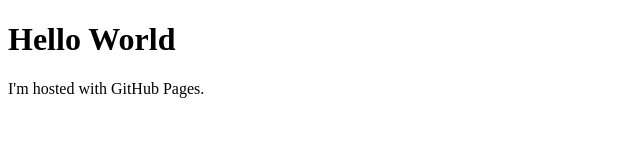
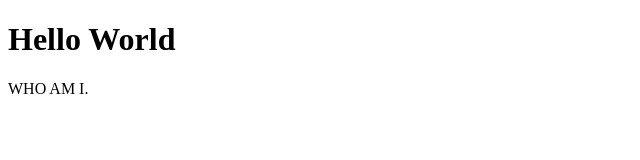
Before and after one commit to AQUIB007/AQUIB007.github.io, a plain HTML site: page index.html in a window 1280 px wide. Shown: the whole page, without its empty margins (0-640 px from the left). Drawn offline with Linux system fonts and the light colour scheme.

Commit message:
Update index.html

```diff
--- a/index.html
+++ b/index.html
@@ -2,6 +2,6 @@
 <html>
 <body>
 <h1>Hello World</h1>
-<p>I'm hosted with GitHub Pages.</p>
+<p>WHO AM I.</p>
 </body>
 </html>
```
